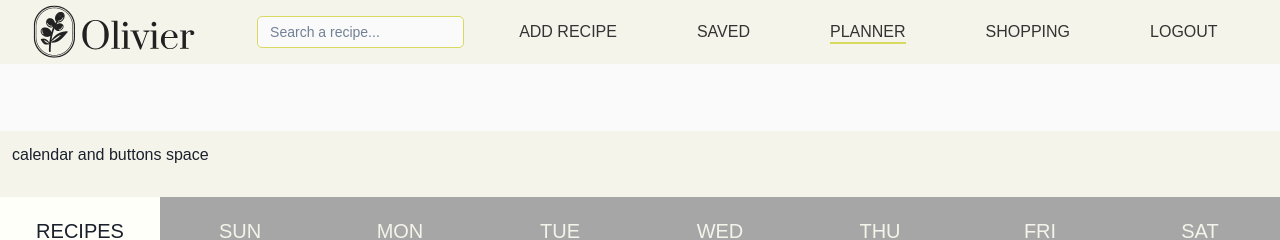
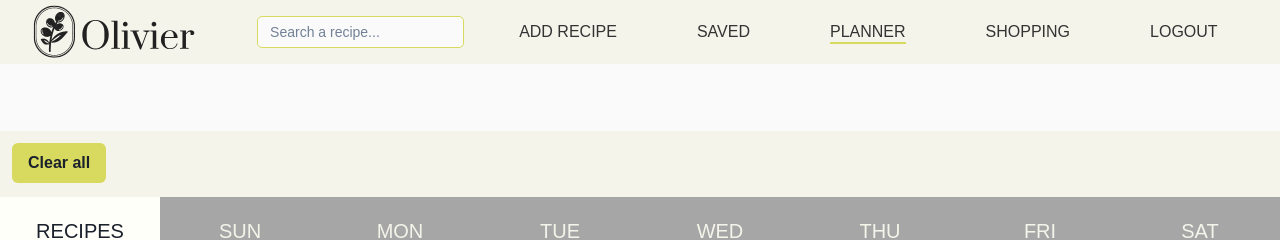
Before and after one commit to Code-the-Dream-School/dd-prac-team1-front, a React (Create React App) app: page /planner in a window 1280 px wide. Shown: the top 240 px of the page. Built offline with nearby package versions, Linux system fonts and the light colour scheme; no server answers.

Commit message:
delete all meals

```diff
--- a/src/components/Planner/Planner.tsx
+++ b/src/components/Planner/Planner.tsx
@@ -9,7 +9,8 @@ import {
   useToast,
   IconButton,
   Flex,
-  Box
+  Box,
+  Button
 } from "@chakra-ui/react";
 import { DragDropContext, DropResult } from "react-beautiful-dnd";
 import { Droppable } from "react-beautiful-dnd";
@@ -379,6 +380,16 @@ const Planner = () => {
       });
   };
 
+  const deleteAllMeals = () => {
+    Object.keys(days).forEach(dayId => {
+      if (dayId !== 'savedRecipes' && days[dayId]?.recipes) {
+        days[dayId].recipes.forEach((recipe: PlannerRecipe) => {
+          handleDelete(recipe.mealId);
+        });
+      }
+    });
+  };
+
   return (
     <DragDropContext onDragEnd={result => onDragEnd(result)}>
       <Grid
@@ -393,7 +404,9 @@ const Planner = () => {
         gridAutoRows="1fr">
         <GridItem colSpan={{ base: 1, md: 8 }} bg="white" p="3"></GridItem>
         <GridItem colSpan={{ base: 1, md: 8 }} bg="brandGray" p="3">
-          <Text>calendar and buttons space</Text>
+          <Button onClick={deleteAllMeals}>
+            Clear all
+          </Button>
         </GridItem>
         <GridItem
           colSpan={{ base: 1, md: 1 }}
```
